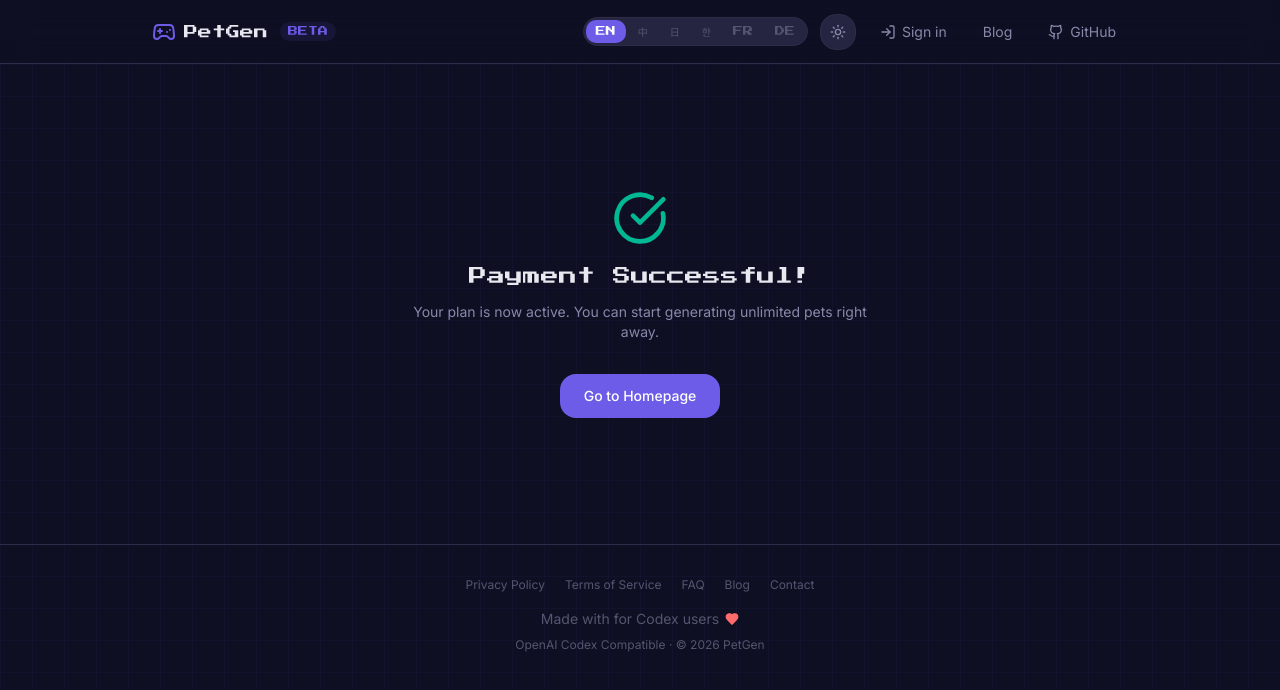
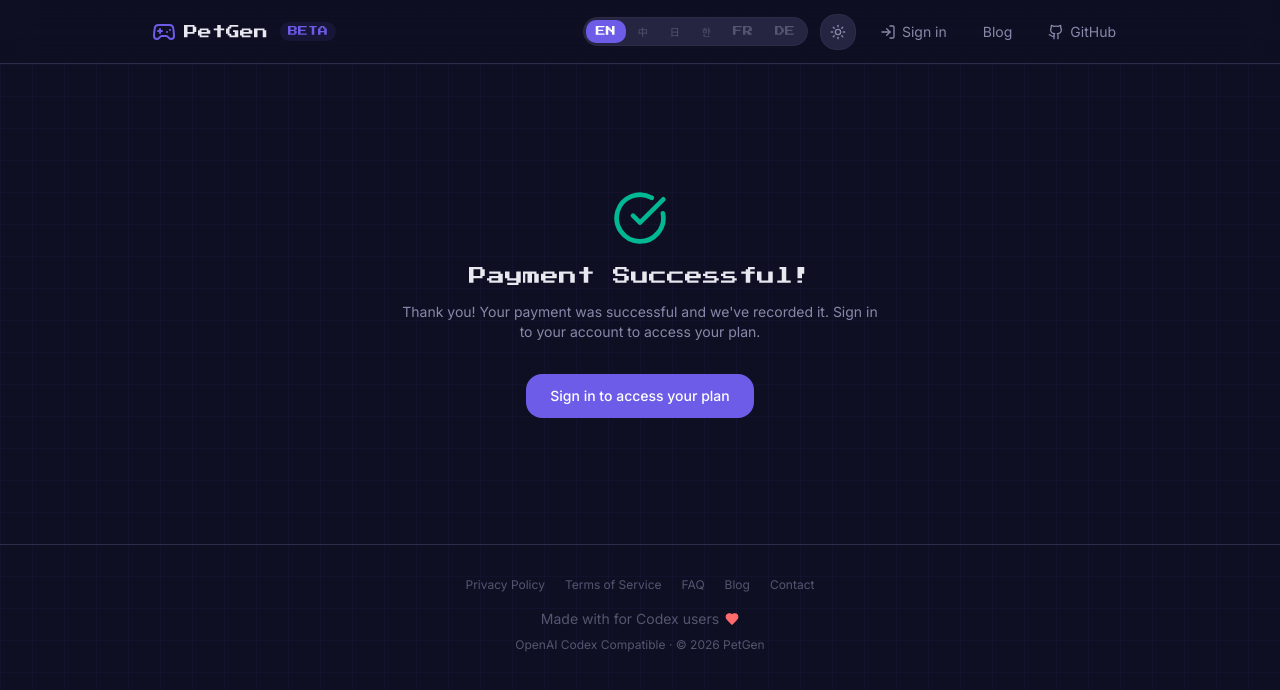
Before and after one commit to 863683348/codex-pet-generator, a Next.js app: page /payment/success in a window 1280 px wide. Shown: the top 690 px of the page. Built offline with nearby package versions, Linux system fonts and the light colour scheme; no server answers.

Commit message:
fix: only claim plan activation on success page when logged in

```diff
--- a/app/payment/success/page.tsx
+++ b/app/payment/success/page.tsx
@@ -6,32 +6,58 @@ import Link from 'next/link'
 import Navbar from '@/components/layout/Navbar'
 import Footer from '@/components/layout/Footer'
 import { CheckCircle } from 'lucide-react'
+import { getSupabaseClient } from '@/lib/supabase/client'
 
 function PaymentSuccessContent() {
   const searchParams = useSearchParams()
   const plan = searchParams.get('plan') || ''
   const provider = searchParams.get('provider') || ''
   const [name, setName] = useState('')
+  const [authed, setAuthed] = useState<boolean | null>(null)
 
   useEffect(() => {
     if (plan === 'pro') setName('Pro')
     else if (plan === 'unlimited') setName('Unlimited')
   }, [plan])
 
+  useEffect(() => {
+    const supabase = getSupabaseClient()
+    supabase.auth.getSession().then(({ data: { session } }) => {
+      setAuthed(!!session)
+    })
+  }, [])
+
+  const isLoggedIn = authed === true
+
   return (
     <main className="mx-auto flex min-h-[60vh] max-w-lg flex-col items-center justify-center px-4 text-center">
       <CheckCircle className="mb-4 h-14 w-14 text-success" />
       <h1 className="font-pixel text-lg text-text-primary">Payment Successful!</h1>
+      {isLoggedIn ? (
         <p className="mt-3 text-sm text-text-secondary">
           {provider === 'paypal' ? 'Your payment via PayPal was successful. ' : ''}
           Your {name} plan is now active. You can start generating unlimited pets right away.
         </p>
+      ) : (
+        <p className="mt-3 text-sm text-text-secondary">
+          Thank you! Your payment was successful and we&apos;ve recorded it. Sign in to your account to access your plan.
+        </p>
+      )}
+      {isLoggedIn ? (
         <Link
           href="/"
           className="mt-8 rounded-lg bg-primary px-6 py-3 text-sm font-medium text-white transition-colors hover:bg-primary/90"
         >
           Go to Homepage
         </Link>
+      ) : (
+        <Link
+          href="/signup"
+          className="mt-8 rounded-lg bg-primary px-6 py-3 text-sm font-medium text-white transition-colors hover:bg-primary/90"
+        >
+          Sign in to access your plan
+        </Link>
+      )}
     </main>
   )
 }
```
Lines whose indentation alone changed are shown as unchanged.
